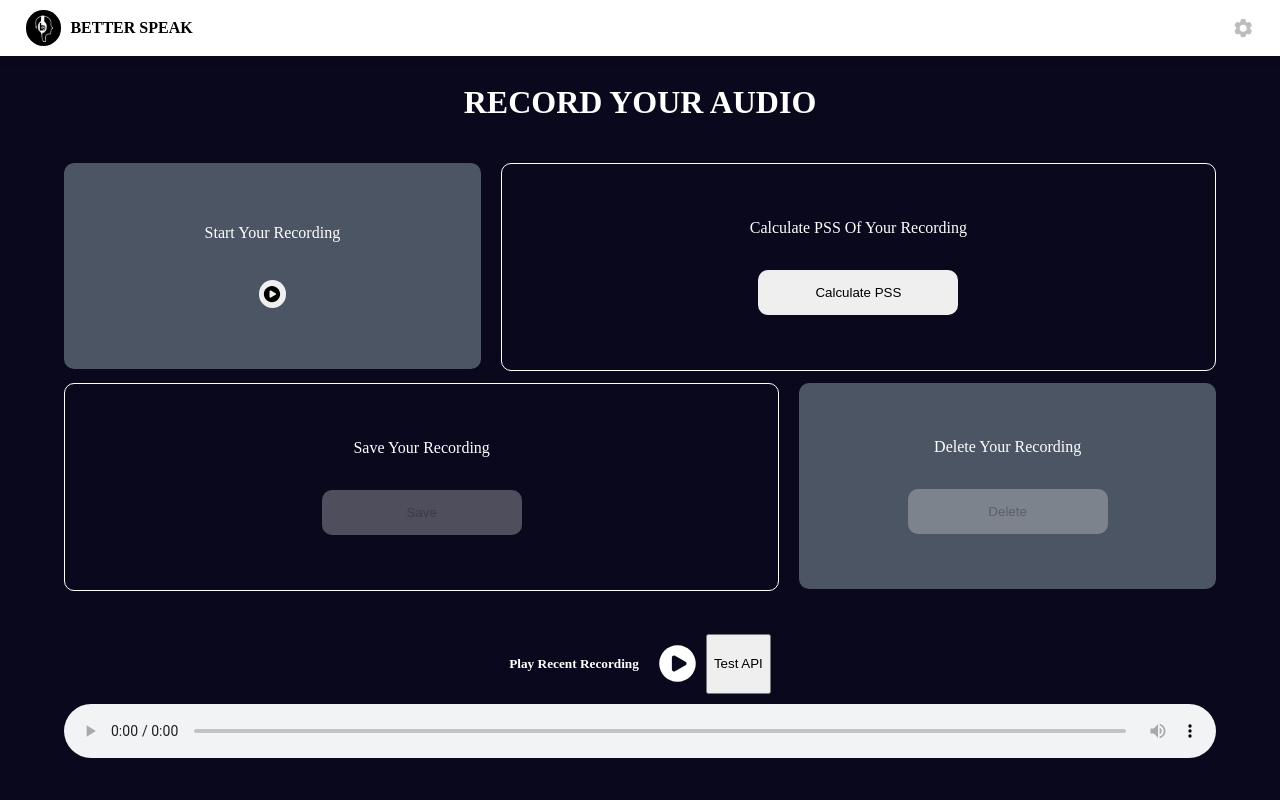
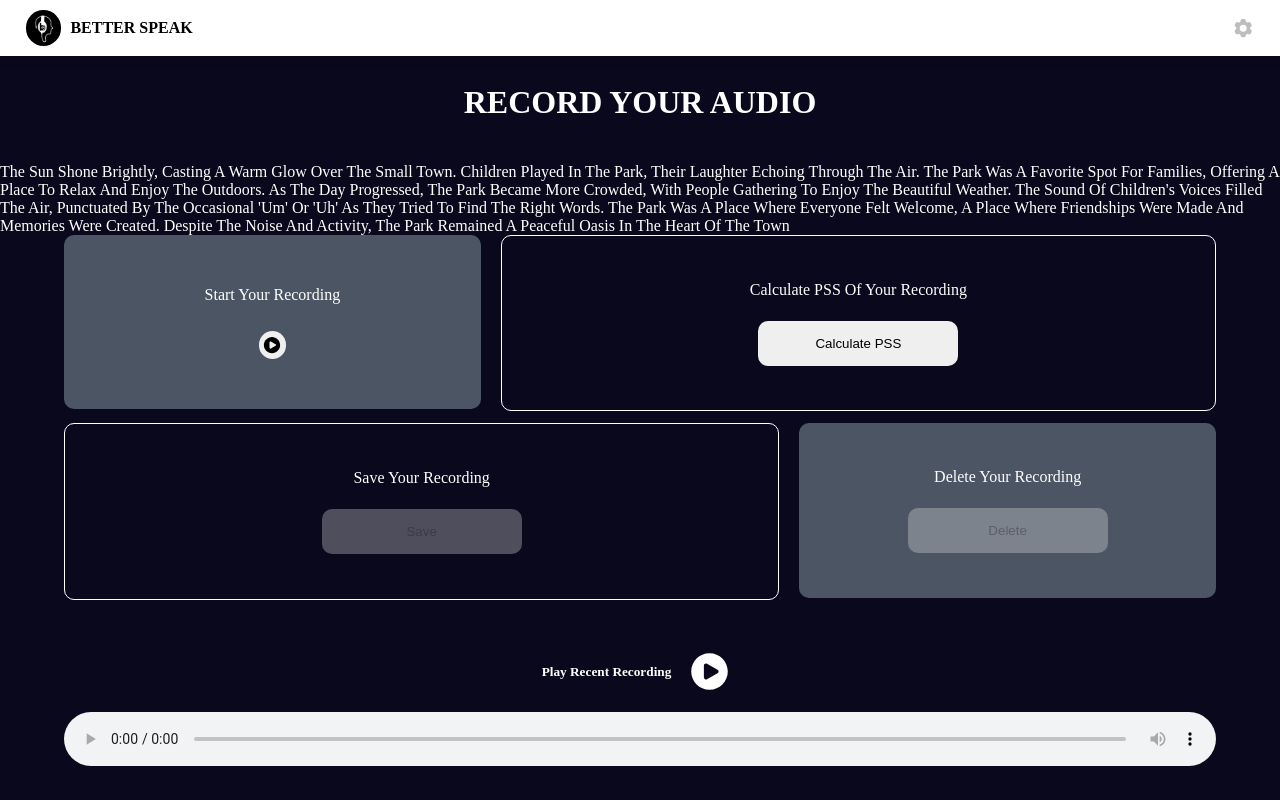
Before and after one commit to YashNK/Major-Project-Desktop, a React (Create React App) app: page /record in a window 1280 px wide. Built offline with nearby package versions, Linux system fonts and the light colour scheme; what extendable-media-recorder, extendable-media-recorder-wav-encoder would draw is missing.

Commit message:
pss calculation logic added

```diff
--- a/src/Screens/AudioRecorder.js
+++ b/src/Screens/AudioRecorder.js
@@ -20,11 +20,52 @@ const AudioRecorder = ({setIsSelected}) => {
 
 
 
-  const TestApi = () => {
+  // const TestApi = () => {
+  //   const audioData = new FormData();
+  //   audioData.append('audio', audioBlob, 'audio.wav');
+  //   console.log(audioData);
+  //   // axios.post("http://127.0.0.1:8000/api/interjection",audioData).then(response => {
+  //   //   console.log(response)
+  //   // }).catch(error => {
+  //   //   console.error('Error:', error);
+  //   // });
+
+  //   axios.post("https://stutterdet-interjection.onrender.com/api/interjection",audioData).then(response => {
+  //     console.log(response)
+  //   }).catch(error => {
+  //     console.error('Error:', error);
+  //   });
+
+  //   axios.post("https://stutterdet-repetition.onrender.com/api/repetition",audioData).then(response => {
+  //     console.log(response)
+  //   }).catch(error => {
+  //     console.error('Error:', error);
+  //   });
+
+  //   axios.post("https://stutterdet-prolongation.onrender.com/api/prolongation",audioData).then(response => {
+  //     console.log(response)
+  //   }).catch(error => {
+  //     console.error('Error:', error);
+  //   });
+  // }
+
+  const calculatePSS = () => {
     const audioData = new FormData();
-    audioData.append('audio', audioBlob, 'audio.wav');
+    // audioData.append('audio', audioBlob, 'audio.wav');
     console.log(audioData);
-    axios.post("http://127.0.0.1:8000/api/interjection",audioData).then(response => {
+    axios.post("http://127.0.0.1:8001/api/interjection",audioData).then(response => {
+      console.log(response)
+    }).catch(error => {
+      console.error('Error:', error);
+    });
+
+    axios.post("http://127.0.0.1:8002/api/repetition",audioData).then(response => {
+      console.log(response)
+    }).catch(error => {
+      console.error('Error:', error);
+    });
+
+    axios.post("http://127.0.0.1:8003/api/prolongation",audioData).then(response => {
       console.log(response)
     }).catch(error => {
       console.error('Error:', error);
@@ -111,7 +152,15 @@ const AudioRecorder = ({setIsSelected}) => {
       <div className='right-drawer'>
 
         <h1 className='audio-title'>RECORD YOUR AUDIO</h1>
-
+        <div>
+        The sun shone brightly, casting a warm glow over the small town.
+         Children played in the park, their laughter echoing through the air.
+          The park was a favorite spot for families, offering a place to relax and enjoy the outdoors.
+           As the day progressed, the park became more crowded, with people gathering to enjoy the beautiful weather.
+            The sound of children's voices filled the air, punctuated by the occasional 'um' or 'uh' as they tried to find the right words.
+             The park was a place where everyone felt welcome, a place where friendships were made and memories were created.
+              Despite the noise and activity, the park remained a peaceful oasis in the heart of the town
+        </div>
         <div className='top'>
           <div className='top-left'>
             start your recording
@@ -120,7 +169,10 @@ const AudioRecorder = ({setIsSelected}) => {
             </button>
           </div>
           <div className='top-right'>
-            Calculate PSS of your recording <button className='rec-btn' onClick={()=>setIsSelected(1)}>Calculate PSS</button>
+            Calculate PSS of your recording <button className='rec-btn' onClick={()=>{
+              calculatePSS()
+              // setIsSelected(1)
+              }}>Calculate PSS</button>
           </div>
         </div>
         <div className='middle'>
@@ -140,7 +192,6 @@ const AudioRecorder = ({setIsSelected}) => {
               </h5>
               <button className='play-btn' onClick={handlePlayAudio} disabled={!audioBlob}>
               {play ? <PauseCircleIcon width={45} color='white'/> : <PlayCircleIcon color='white' width={45}/>}</button>
-              <button onClick={()=>{TestApi()}}>Test API</button>
           </div>
           <div className='end-bottom'>
             <audio ref={audioRef} controls />
--- a/src/Screens/PssCal.css
+++ b/src/Screens/PssCal.css
@@ -7,3 +7,7 @@
     background-color: #0a081c;
     color: white;
   }
+
+  .text-box{
+    height: 100;
+  }
--- a/src/Screens/PssCalculation.js
+++ b/src/Screens/PssCalculation.js
@@ -1,11 +1,151 @@
+// import React, { useState, useRef, useContext } from 'react';
+// import './PssCal.css';
+// import axios from 'axios';
+// import './AudioRecorder.css'; // Import the CSS file
+// import { authContext } from '../App';
+// import { useNavigate } from 'react-router-dom';
+// import {MediaRecorder, register} from 'extendable-media-recorder';
+// import {connect} from 'extendable-media-recorder-wav-encoder';
+
+// await register(await connect());
+
+// const PssCalculation = () => {
+
+//   const [recording, setRecording] = useState(false);
+//   const [play, setPlay] = useState(false);
+//   const [audioBlob, setAudioBlob] = useState(null);
+//   const audioRef = useRef(null);
+//   const [mediaRecorder, setMediaRecorder] = useState(null);
+//   const [authState, setAuthState] = useContext(authContext);
+//   const navigate = useNavigate();
+
+
+//   const [passage, setPassage] = useState(
+//     "The sun shone brightly, casting a warm glow over the small town. Children played in the park, their laughter echoing through the air. The park was a favorite spot for families, offering a place to relax and enjoy the outdoors. As the day progressed, the park became more crowded, with people gathering to enjoy the beautiful weather. The sound of children's voices filled the air, punctuated by the occasional 'um' or 'uh' as they tried to find the right words. The park was a place where everyone felt welcome, a place where friendships were made and memories were created. Despite the noise and activity, the park remained a peaceful oasis in the heart of the town"
+//   );
+
+//   const handleStartRecording = async () => {
+
+
+//     if (!navigator.mediaDevices) {
+//       alert('Audio recording is not supported on this browser.');
+//       return;
+//     }
+
+//     const constraints = {
+//       audio: {
+//         sampleRate: 16000, // Set the desired sampling rate to 16000 Hz
+//         echoCancellation: true,
+//       },
+//     };
+
+//     navigator.mediaDevices.getUserMedia(constraints)
+//       .then((stream) => {
+//         const recorder = new MediaRecorder(stream, {
+//           mimeType: 'audio/wav',
+//         });
+//         const chunks = [];
+
+//         recorder.ondataavailable = (e) => {
+//           chunks.push(e.data);
+//         };
+
+//         recorder.onstop = () => {
+//           const blob = new Blob(chunks, { type: 'audio/wav' });
+//           setAudioBlob(blob);
+//         };
+
+//         recorder.start();
+//         setMediaRecorder(recorder);
+//         setRecording(true);
+//       })
+//       .catch((err) => {
+//         console.error('Error accessing microphone:', err);
+//         alert('Error accessing microphone. Please check your device settings.');
+//       });
+//   };
+
+//   const handleStopRecording = () => {
+//     if (mediaRecorder) {
+//       mediaRecorder.stop();
+//       setRecording(false);
+//     }
+//   };
+
+//   const handlePlayAudio = () => {
+//     if (audioBlob) {
+//       const audioUrl = URL.createObjectURL(audioBlob);
+//       audioRef.current.src = audioUrl;
+//       audioRef.current.play();
+//       setPlay(true);
+//     }
+//   };
+
+
+
+//   const calculatePSS = () => {
+//     const audioData = new FormData();
+//     // audioData.append('audio', audioBlob, 'audio.wav');
+//     console.log(audioData);
+//     axios.post("http://127.0.0.1:8001/api/interjection",audioData).then(response => {
+//       console.log(response)
+//     }).catch(error => {
+//       console.error('Error:', error);
+//     });
+
+//     axios.post("http://127.0.0.1:8002/api/repetition",audioData).then(response => {
+//       console.log(response)
+//     }).catch(error => {
+//       console.error('Error:', error);
+//     });
+
+//     axios.post("http://127.0.0.1:8003/api/prolongation",audioData).then(response => {
+//       console.log(response)
+//     }).catch(error => {
+//       console.error('Error:', error);
+//     });
+//   }
+
+//   return (
+//     <div>
+//       {/* <div>
+//         <textarea
+//           className="passage-textbox"
+//           readOnly
+//         />
+//         <button onClick={() => console.log('Start reading')}>Start Reading</button>
+//       </div> */}
+//       <h3>
+//         Instruction to calculatePSS: bla bla bla bla
+//       </h3>
+
+//       <div>
+//       The sun shone brightly, casting a warm glow over the small town.
+//       Children played in the park, their laughter echoing through the air.
+//       The park was a favorite spot for families, offering a place to relax and enjoy the outdoors.
+//       As the day progressed, the park became more crowded, with people gathering to enjoy the beautiful weather.
+//       The sound of children's voices filled the air, punctuated by the occasional 'um' or 'uh' as they tried to find the right words.
+//       The park was a place where everyone felt welcome, a place where friendships were made and memories were created.
+//       Despite the noise and activity, the park remained a peaceful oasis in the heart of the town
+//       </div>
+//       <br/>
+//       <br/>
+//       <button onClick={() => handleStartRecording()}>Start Recording</button>
+//       <button onClick={() => handleStopRecording()}>Stop Recording</button>
+//       <button onClick={() => handlePlayAudio()}>Play Recording</button>
+//       <button onClick={() => calculatePSS()}>Calculate PSS</button>
+//     </div>
+//   );
+// };
+
+// export default PssCalculation;
 import React from 'react'
-import './PssCal.css'
+import './PssCal.css';
+
 const PssCalculation = () => {
   return (
-    <div className="pss-container">
-      <div className=''>
-       pss Calculate
-      </div>
+    <div className='pss-container'>
+      hiiii
     </div>
   )
 }
```
